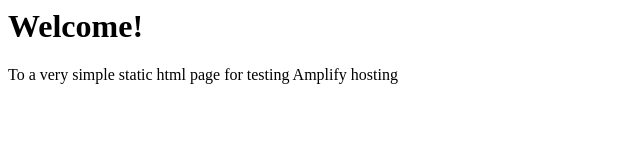
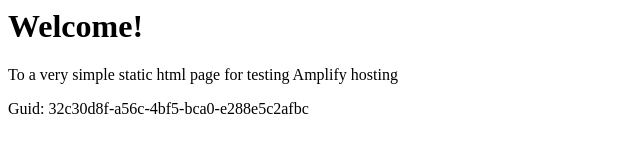
Before and after one commit to aws-aemilia-nrt/Github-PR-Commit-Integration-Test-DoNotTouch-Gith-OKSLNVO2-v1-preprod-ap-northeast-1, a website: page src/index.html in a window 1280 px wide. Shown: the whole page, without its empty margins (0-640 px from the left). Drawn offline with Linux system fonts and the light colour scheme.

Commit message:
commit from integ tests

```diff
--- a/src/index.html
+++ b/src/index.html
@@ -1,3 +1,5 @@
+
+
 <html lang="en">
 
 <head>
@@ -10,6 +12,6 @@
 <body>
     <h1>Welcome!</h1>
     <p>To a very simple static html page for testing Amplify hosting</p>
-</body>
+    <p>Guid: 32c30d8f-a56c-4bf5-bca0-e288e5c2afbc</p></body>
 
 </html>
```
